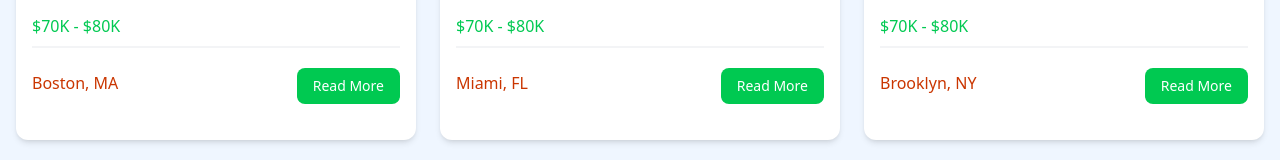
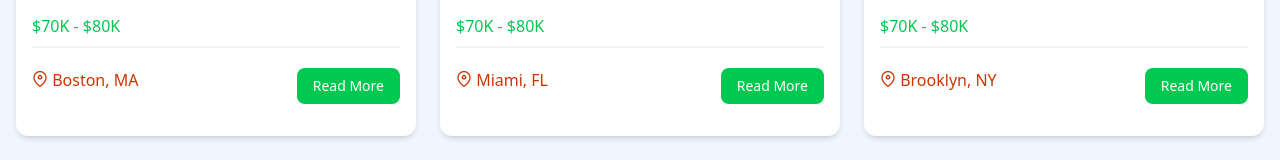
Before and after one commit to onurkinay/JobsFinderVue, a Vue app: page / in a window 1280 px wide. Shown: the part 919-1079 px from the top of the page. Built offline with nearby package versions, Linux system fonts and the light colour scheme.

Commit message:
primeicons

```diff
--- a/package.json
+++ b/package.json
@@ -13,6 +13,7 @@
   },
   "dependencies": {
     "@tailwindcss/vite": "^4.1.12",
+    "primeicons": "^7.0.0",
     "tailwindcss": "^4.1.12",
     "vue": "^3.5.18"
   },
--- a/src/components/JobListing.vue
+++ b/src/components/JobListing.vue
@@ -45,7 +45,7 @@
 
       <div class="flex flex-col lg:flex-row justify-between mb-4">
         <div class="text-orange-700 mb-3">
-          <i class="fa-solid fa-location-dot text-lg"></i>
+          <i class="pi pi-map-marker text-orange-700"></i>
           {{ job.location }}
         </div>
         <a
--- a/src/main.js
+++ b/src/main.js
@@ -1,5 +1,6 @@
 import { createApp } from "vue";
 import App from "./App.vue";
 import "@/assets/main.css";
+import "primeicons/primeicons.css";
 
 createApp(App).mount("#app");
```
Also changed, not shown: 1 other file (tests, documents, lock files or other folders).
